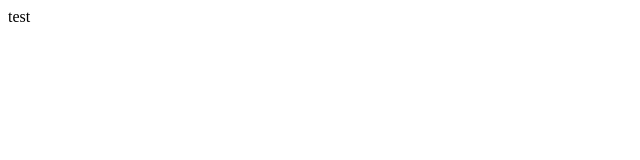
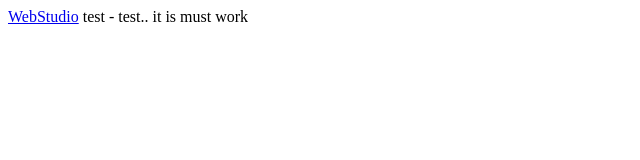
Before and after one commit to whitelionsh/goit-markup-hw-01, a plain HTML site: page index.html in a window 1280 px wide. Shown: the whole page, without its empty margins (0-640 px from the left). Drawn offline with Linux system fonts and the light colour scheme.

Commit message:
update index.html
make new changes

```diff
--- a/index.html
+++ b/index.html
@@ -7,8 +7,11 @@
     <title>WebStudio</title>
 </head>
 <body>
-    test
-    <header></header>
+
+    <header>
+        <a href="#">WebStudio</a>
+        test - test.. it is must work
+    </header>
     <section></section>
     <footer></footer>
 </body>
```
